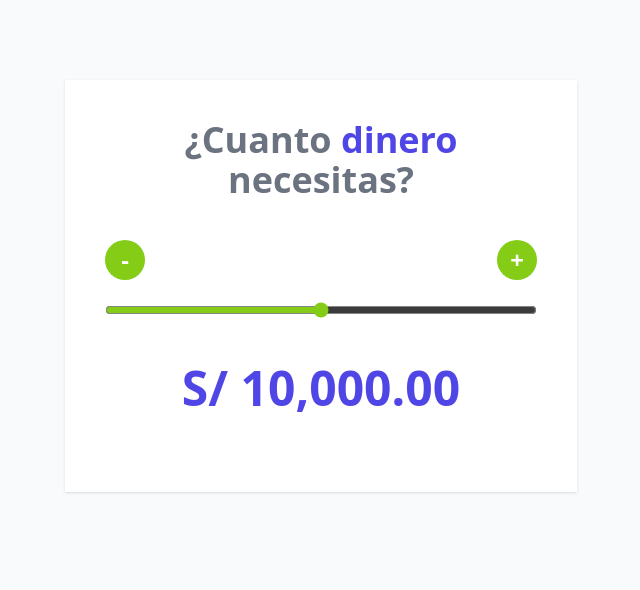
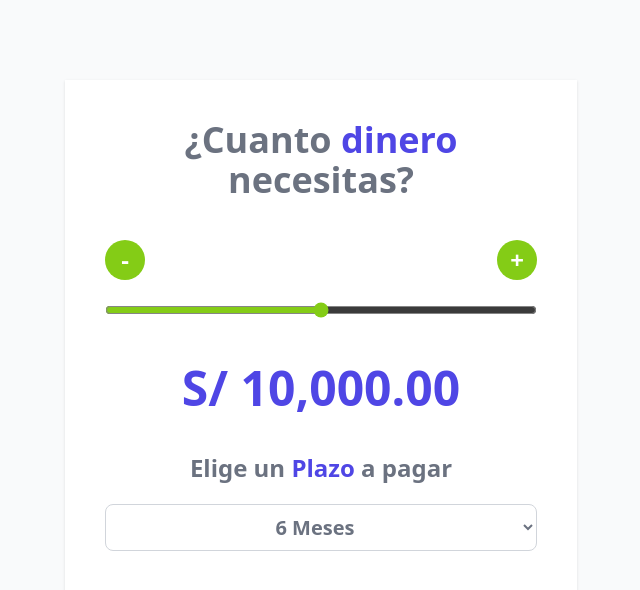
Before and after one commit to PeterArce96/cotizador-vue, a Vue app: page / in a window 1280 px wide. Shown: the top 590 px of the page, without its empty margins (319-959 px from the left). Built offline with nearby package versions, Linux system fonts and the light colour scheme.

Commit message:
cotizador - Añadir Select para el plazo a pagar

```diff
--- a/src/App.vue
+++ b/src/App.vue
@@ -4,6 +4,7 @@
   import Button from './components/Button.vue'
 
   const cantidad = ref(10000);
+  const meses = ref(6);
   const MIN = 0;
   const MAX = 20000;
   const STEP = 100;
@@ -61,6 +62,22 @@
         v-model.number="cantidad"
       />
       <p class="text-center my-10 text-5xl font-extrabold text-indigo-600">{{ formatearDinero }}</p>
+
+      <h2 class="text-2xl font-extrabold text-gray-500 text-center">
+        Elige un <span class="text-indigo-600">Plazo</span> a pagar
+      </h2>
+      <select
+        class="w-full p-2 bg-white border border-gray-300 rounded-lg text-center text-xl font-bold text-gray-500 mt-5"
+        :value="meses"
+        v-model.number="meses"
+      >
+        <option value="6">6 Meses</option>
+        <option value="12">12 Meses</option>
+        <option value="24">24 Meses</option>
+      </select>
+
+
+
       <!-- Equivalente con directiva de VUE, v-text o v-html-->
       <!-- <p v-text="`$ ${cantidad}`"></p> -->
       <!-- v-model reemplaza la lineas eliminadas de
```
